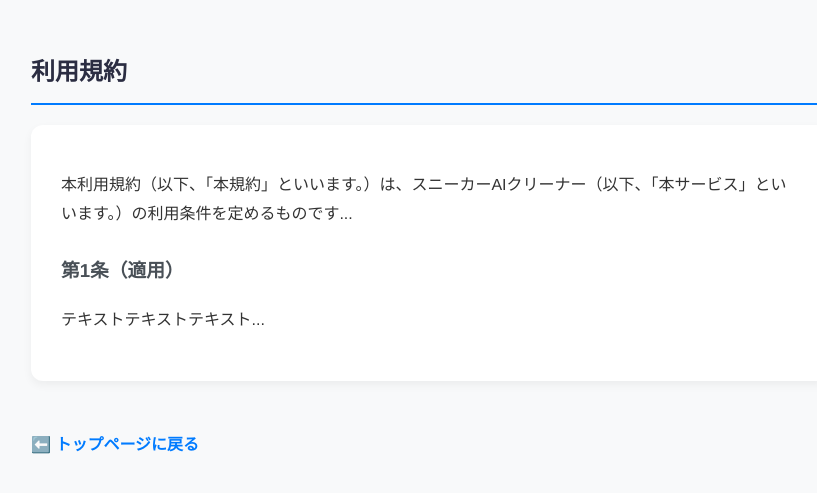
After one commit to Fuma-max320/sneaker-hospital, a Flask app: page /terms in a window 1280 px wide. The commit adds this page. Shown: the top 493 px of the page, without its empty margins (209-1026 px from the left). Run offline with Flask 3, Linux system fonts and the light colour scheme.

Commit message:
Add files via upload

```diff
--- a/app.py
+++ b/app.py
@@ -14,6 +14,16 @@ def home():
 @app.route('/care')
 def care():
     return render_template('care.html')
+# 👆ここまで追加
+
+# 👇ここから追加：利用規約とプライバシーポリシーへのルート
+@app.route('/terms')
+def terms():
+    return render_template('terms.html')
+
+@app.route('/privacy')
+def privacy():
+    return render_template('privacy.html')
 # 👆ここまで追加
 
 @app.route('/analyze', methods=['POST'])
--- a/templates/care.html
+++ b/templates/care.html
@@ -99,7 +99,7 @@
 
     <a href="/" class="back-link">⬅️ AI判定画面に戻る</a>
   <footer class="app-footer">
-        <a href="#">利用規約</a> | <a href="#">プライバシーポリシー</a>
+        <a href="/terms">利用規約</a> | <a href="privacy">プライバシーポリシー</a>
         <p>&copy; 2026 スニーカーAIクリーナー All Rights Reserved.</p>
     </footer>
 
--- a/templates/index.html
+++ b/templates/index.html
@@ -466,7 +466,7 @@
         });
     </script>
    <footer class="app-footer">
-        <a href="#">利用規約</a> | <a href="#">プライバシーポリシー</a>
+        <a href="/terms">利用規約</a> | <a href="/privacy">プライバシーポリシー</a>
         <p>&copy; 2026 スニーカーAIクリーナー All Rights Reserved.</p>
     </footer>
 </body>
--- /dev/null
+++ b/templates/terms.html
@@ -0,0 +1,58 @@
+<!DOCTYPE html>
+<html lang="ja">
+<head>
+    <meta charset="UTF-8">
+    <meta name="viewport" content="width=device-width, initial-scale=1.0">
+    <title>利用規約 - スニーカーAIクリーナー</title>
+    <style>
+        body {
+            font-family: 'Helvetica Neue', Arial, sans-serif;
+            background-color: #f8f9fa;
+            color: #333;
+            padding: 20px;
+            max-width: 800px;
+            margin: 0 auto;
+            line-height: 1.8;
+        }
+        h2 {
+            color: #2b2d42;
+            border-bottom: 2px solid #007bff;
+            padding-bottom: 10px;
+            margin-top: 30px;
+        }
+        h3 {
+            color: #495057;
+            margin-top: 25px;
+        }
+        .content-box {
+            background: white;
+            padding: 30px;
+            border-radius: 12px;
+            box-shadow: 0 4px 10px rgba(0,0,0,0.05);
+            margin-bottom: 30px;
+        }
+        .back-link {
+            display: inline-block;
+            margin-top: 20px;
+            color: #007bff;
+            text-decoration: none;
+            font-weight: bold;
+        }
+    </style>
+</head>
+<body>
+
+    <h2>利用規約</h2>
+
+    <div class="content-box">
+        <p>本利用規約（以下、「本規約」といいます。）は、スニーカーAIクリーナー（以下、「本サービス」といいます。）の利用条件を定めるものです...</p>
+
+        <h3>第1条（適用）</h3>
+        <p>テキストテキストテキスト...</p>
+
+        </div>
+
+    <a href="/" class="back-link">⬅️ トップページに戻る</a>
+
+</body>
+</html>
```
Also changed, not shown: templates/privacy.html (added, +58 -0 lines).
